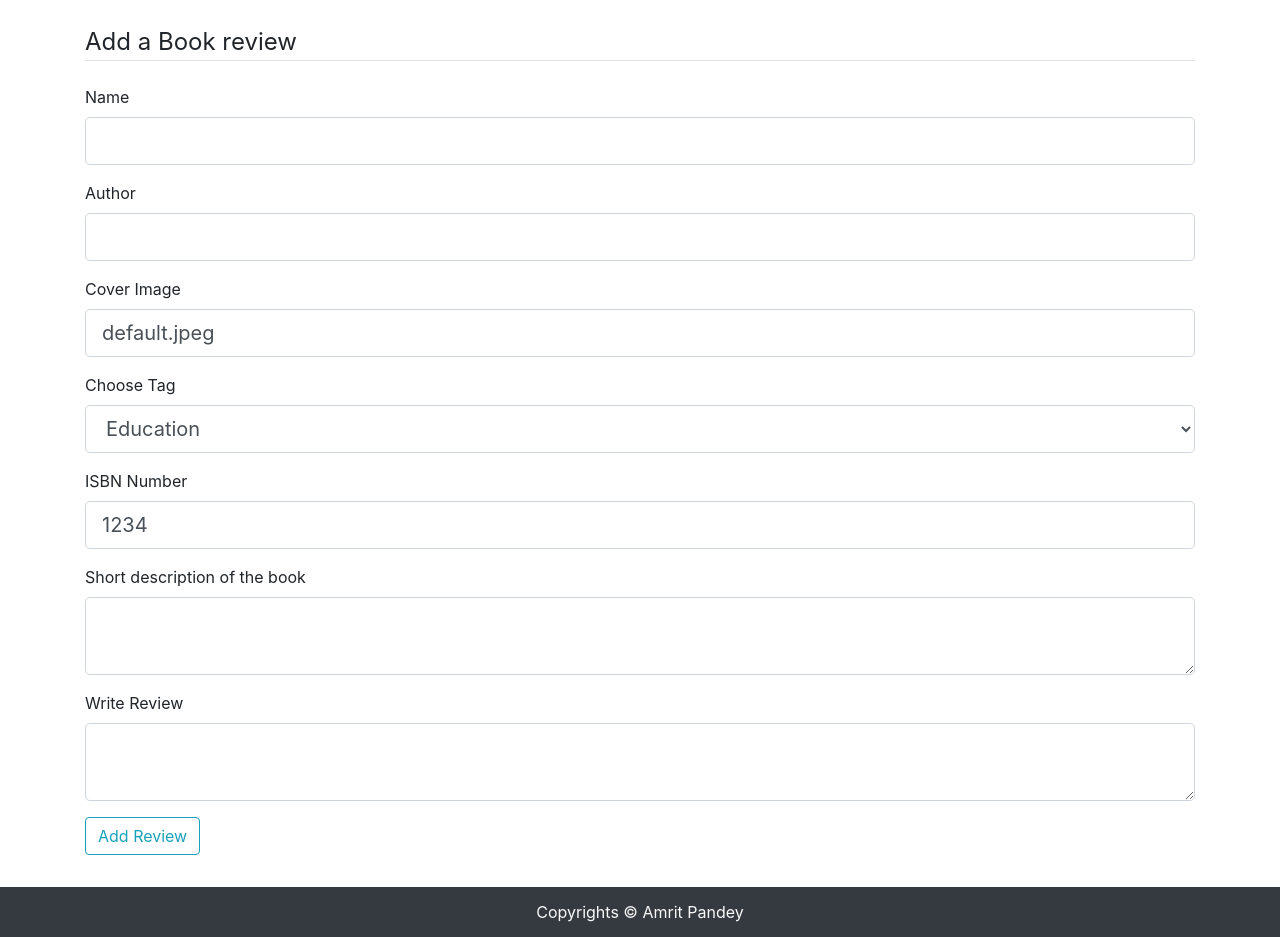
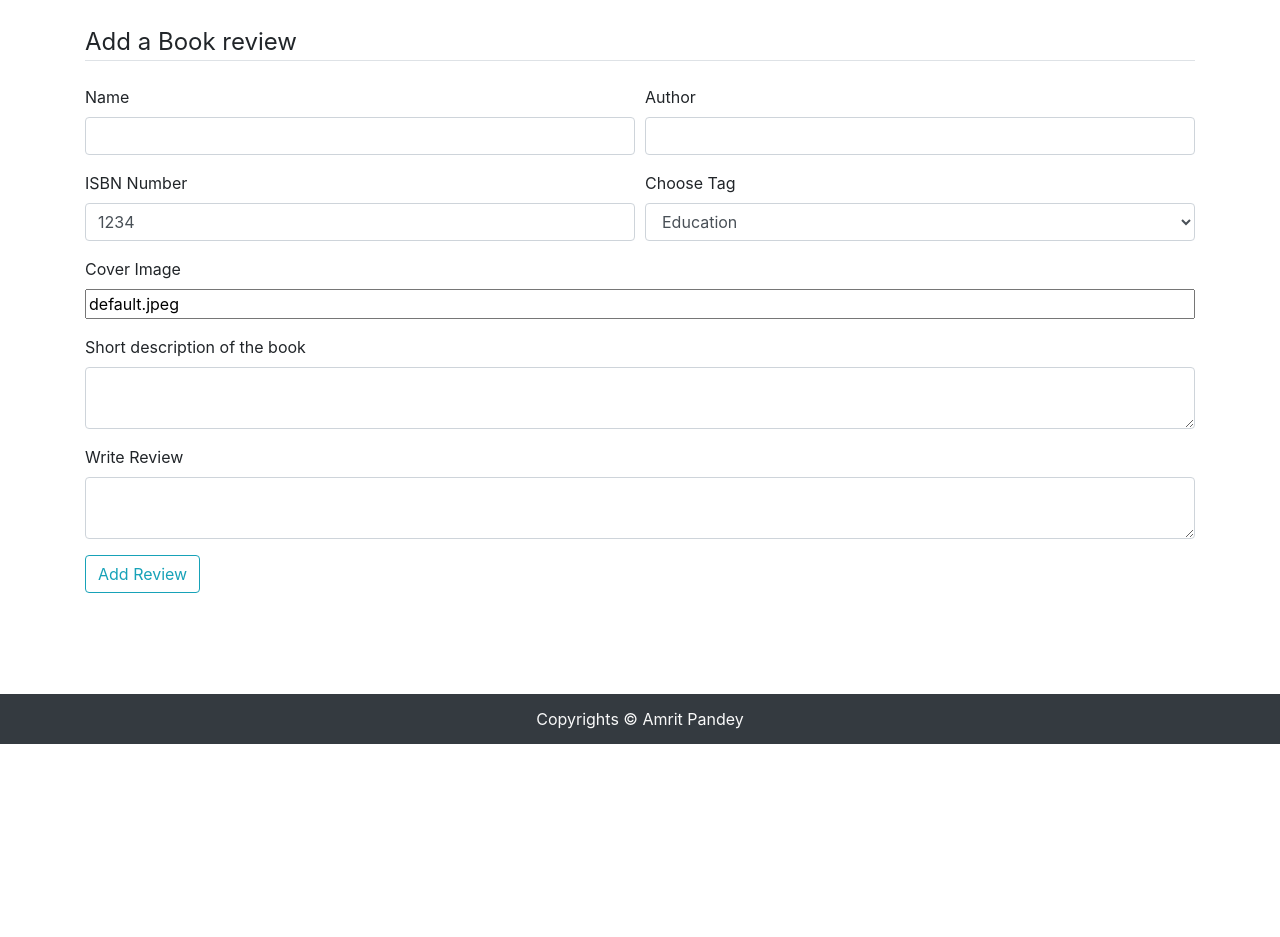
Before and after one commit to amritpandey23/Readaholic, a Flask app: page /add_review in a window 1280 px wide. Shown: the part 56-993 px from the top of the page. After the commit the page ends 800 px from the top, so only its background shows below. Run offline with Flask 2, Linux system fonts and the light colour scheme; the visitor is signed in with stand-in values (Sample User, id 1); parts of the project's set-up code (start-up, migrations or seed data) failed here and were passed over; some libraries are stand-ins or nearby versions.

Commit message:
cover image files upload

```diff
--- a/book_review/routes.py
+++ b/book_review/routes.py
@@ -59,6 +59,11 @@ def logout():
 def add_review():
     form = ReviewForm()
     if form.validate_on_submit():
+        f = form.cover_image_file.data
+        filename = secure_filename(f.filename)
+        f.save(os.path.join(
+            '/Users/amrit/Desktop/Projects/Review-Book-Site/static/img', filename
+        ))
         book = Book(
             book_title = form.book_title.data,
             title_slug = slugify(form.book_title.data),
--- a/book_review/templates/add_review.html
+++ b/book_review/templates/add_review.html
@@ -1,74 +1,77 @@
 {% extends "layout.html" %}
 
 {% block content %}
-<form action="" method="POST">
+<form action="" method="POST" enctype="multipart/form-data">
     {{ form.hidden_tag() }}
     <fieldset class="form-group">
         <legend class="border-bottom mb-4">Add a Book review</legend>
-
+        <div class="form-row">
             <!-- book title -->
-        <div class="form-group">
+            <div class="form-group col-md-6">
                 {{ form.book_title.label(class="form-control-label") }}
                 {% if form.book_title.error %}
-            {{ form.book_title(class="form-control form-control-lg is-invalid") }}
+                {{ form.book_title(class="form-control is-invalid") }}
                 <div class="invalid-feedback">
                     {% for error in form.book_title.errors %}
                     <span>{{ error }}</span>
                     {% endfor %}
                 </div>
                 {% else %}
-            {{ form.book_title(class="form-control form-control-lg") }}
+                {{ form.book_title(class="form-control") }}
                 {% endif %}
             </div>
 
             <!-- author's name -->
-        <div class="form-group">
+            <div class="form-group col-md-6">
                 {{ form.author_name.label(class="form-control-label") }}
                 {% if form.author_name.error %}
-            {{ form.author_name(class="form-control form-control-lg is-invalid") }}
+                {{ form.author_name(class="form-control is-invalid") }}
                 <div class="invalid-feedback">
                     {% for error in form.author_name.errors %}
                     <span>{{ error }}</span>
                     {% endfor %}
                 </div>
                 {% else %}
-            {{ form.author_name(class="form-control form-control-lg") }}
+                {{ form.author_name(class="form-control") }}
                 {% endif %}
             </div>
+
+            <!-- isbn number -->
+            <div class="form-group col-md-6">
+                {{ form.isbn.label(class="form-control-label") }}
+                {% if form.isbn.error %}
+                {{ form.isbn(class="form-control is-invalid") }}
+                <div class="invalid-feedback">
+                    {% for error in form.isbn.errors %}
+                    <span>{{ error }}</span>
+                    {% endfor %}
+                </div>
+                {% else %}
+                {{ form.isbn(class="form-control") }}
+                {% endif %}
+            </div>
+            <!-- tag select field -->
+            <div class="form-group col-md-6">
+                {{ form.tag.label(class="form-control-label") }}
+                {{ form.tag(class="form-control") }}
+            </div>
+        </div>
+
+
+
 
         <!-- cover image file -->
         <div class="form-group">
             {{ form.cover_image_file.label(class="form-control-label") }}
             {% if form.cover_image_file.error %}
-            {{ form.cover_image_file(class="form-control form-control-lg is-invalid") }}
+            {{ form.cover_image_file(class="form-control-file is-invalid") }}
             <div class="invalid-feedback">
                 {% for error in form.cover_image_file.errors %}
                 <span>{{ error }}</span>
                 {% endfor %}
             </div>
             {% else %}
-            {{ form.cover_image_file(class="form-control form-control-lg") }}
-            {% endif %}
-        </div>
-
-        <!-- tag select field -->
-        <div class="form-group">
-            {{ form.tag.label(class="form-control-label") }}
-            {{ form.tag(class="form-control form-control-lg") }}
-        </div>
-
-        <!-- isbn number -->
-        <div class="form-group">
-            {{ form.isbn.label(class="form-control-label") }}
-            {% if form.isbn.error %}
-            {{ form.isbn(class="form-control form-control-lg is-invalid") }}
-            <div class="invalid-feedback">
-                {% for error in form.isbn.errors %}
-                <span>{{ error }}</span>
-                {% endfor %}
-            </div>
-            {% else %}
-            {{ form.isbn(class="form-control form-control-lg") }}
+            {{ form.cover_image_file(class="form-control-file") }}
             {% endif %}
         </div>
 
@@ -76,14 +79,14 @@
         <div class="form-group">
             {{ form.tiny_summary.label(class="form-control-label") }}
             {% if form.tiny_summary.error %}
-            {{ form.tiny_summary(class="form-control form-control-lg is-invalid") }}
+            {{ form.tiny_summary(class="form-control is-invalid") }}
             <div class="invalid-feedback">
                 {% for error in form.tiny_summary.errors %}
                 <span>{{ error }}</span>
                 {% endfor %}
             </div>
             {% else %}
-            {{ form.tiny_summary(class="form-control form-control-lg") }}
+            {{ form.tiny_summary(class="form-control") }}
             {% endif %}
         </div>
 
@@ -91,14 +94,14 @@
         <div class="form-group">
             {{ form.review_content.label(class="form-control-label") }}
             {% if form.review_content.error %}
-            {{ form.review_content(class="form-control form-control-lg is-invalid") }}
+            {{ form.review_content(class="form-control is-invalid") }}
             <div class="invalid-feedback">
                 {% for error in form.review_content.errors %}
                 <span>{{ error }}</span>
                 {% endfor %}
             </div>
             {% else %}
-            {{ form.review_content(class="form-control form-control-lg") }}
+            {{ form.review_content(class="form-control") }}
             {% endif %}
         </div>
 
```
Lines whose indentation alone changed are shown as unchanged.
